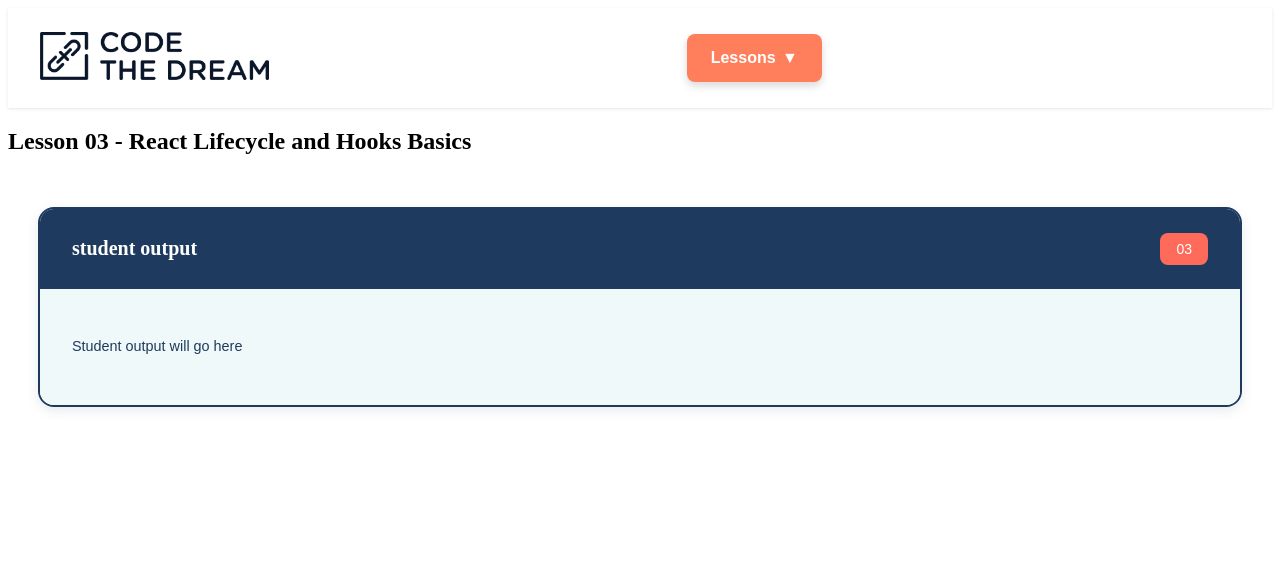
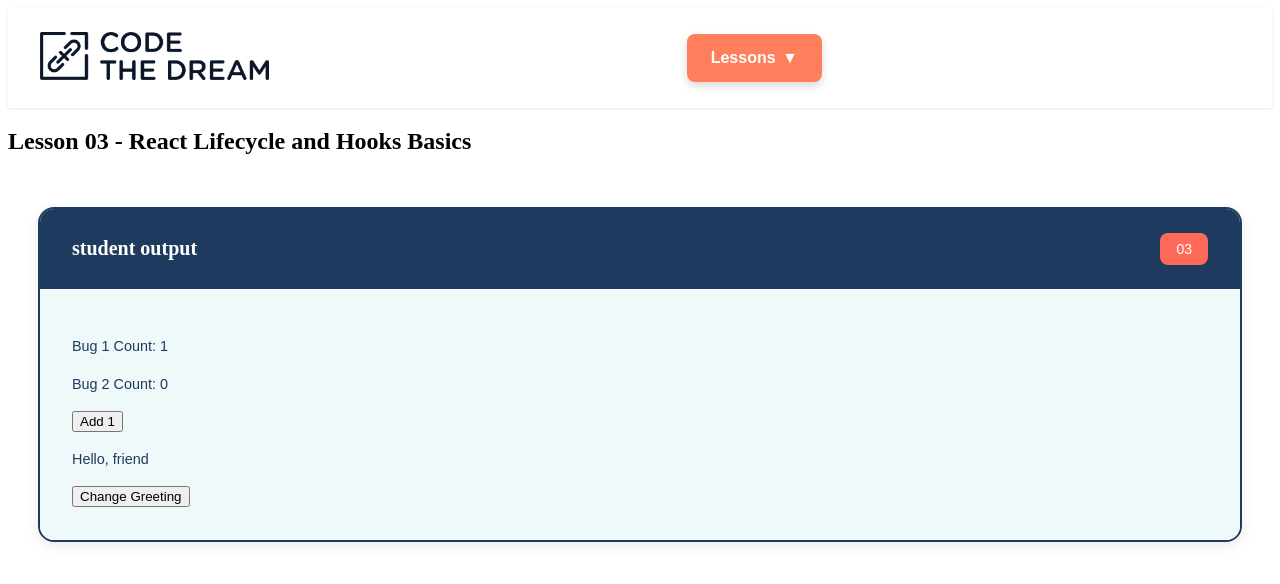
Before and after one commit to ShafiqSharifi/Fall26_Mohammad_Shafiq_Sharifi_Exercise, a React (Vite) app: page /lessons/lesson-03 in a window 1280 px wide. Shown: the top 584 px of the page. Built offline with nearby package versions, Linux system fonts and the light colour scheme.

Commit message:
Complete Lesson 03 React Bug Hunt exercise

```diff
--- a/src/exercises/lesson-03/BugMutatedState.jsx
+++ b/src/exercises/lesson-03/BugMutatedState.jsx
@@ -13,8 +13,7 @@ export default function BugMutatedState() {
   let [count, setCount] = useState(0);
 
   function handleAdd() {
-    count++;
-    setCount(count);
+    setCount(count + 1);
   }
 
   return (
@@ -26,4 +25,6 @@ export default function BugMutatedState() {
 }
 
 // Explanation:
-// (Write your explanation here)
+// The problem was that count was being changed directly using count++.
+// I fixed it by using setCount(count + 1) instead, so React can
+// update the state correctly and show the new count on the screen.
--- a/src/exercises/lesson-03/BugProps.jsx
+++ b/src/exercises/lesson-03/BugProps.jsx
@@ -12,11 +12,15 @@
   Use the commented "Explanation" section at the bottom of this lesson's components.
 */
 
+
+import { useState } from 'react';
+
 export default function BugProps({ name = 'friend' }) {
-  let message = 'Hello, ' + name;
+
+const [message, setMessage] = useState('Hello, ' + name);
 
   function handleChange() {
-    message = 'Hi, ' + name + '!';
+    setMessage('Hi, ' + name + '!');
   }
 
   return (
@@ -28,4 +32,7 @@ export default function BugProps({ name = 'friend' }) {
 }
 
 // Explanation:
-// (Write your explanation here)
+// The problem was that message was a regular variable, so React
+// did not update the screen when the message changed.
+// I fixed it by using useState and setMessage so React can
+// track the change and update the message on the screen.
--- a/src/exercises/lesson-03/studentWork.jsx
+++ b/src/exercises/lesson-03/studentWork.jsx
@@ -1,12 +1,18 @@
 //Lesson-03 Component Lifecycle, Hooks, State, and Props
 //Exercise: React Bug Hunt – Fix the broken components in this folder
 //Impport components here
+
+import BugEffectLoop from "./BugEffectLoop";
+import BugMutatedState from "./BugMutatedState";
+import BugProps from "./BugProps";
 
 export default function StudentWork() {
   return (
     <div>
       {/* add components here */}
-      <p>Student output will go here</p>
+      <BugEffectLoop />
+      <BugMutatedState />
+      <BugProps />
     </div>
   );
 }
```
Also changed, not shown: src/exercises/lesson-03/BugEffectLoop.jsx (+5 -2 lines), src/exercises/lesson-03/Exercise 03 Output.png (added).
